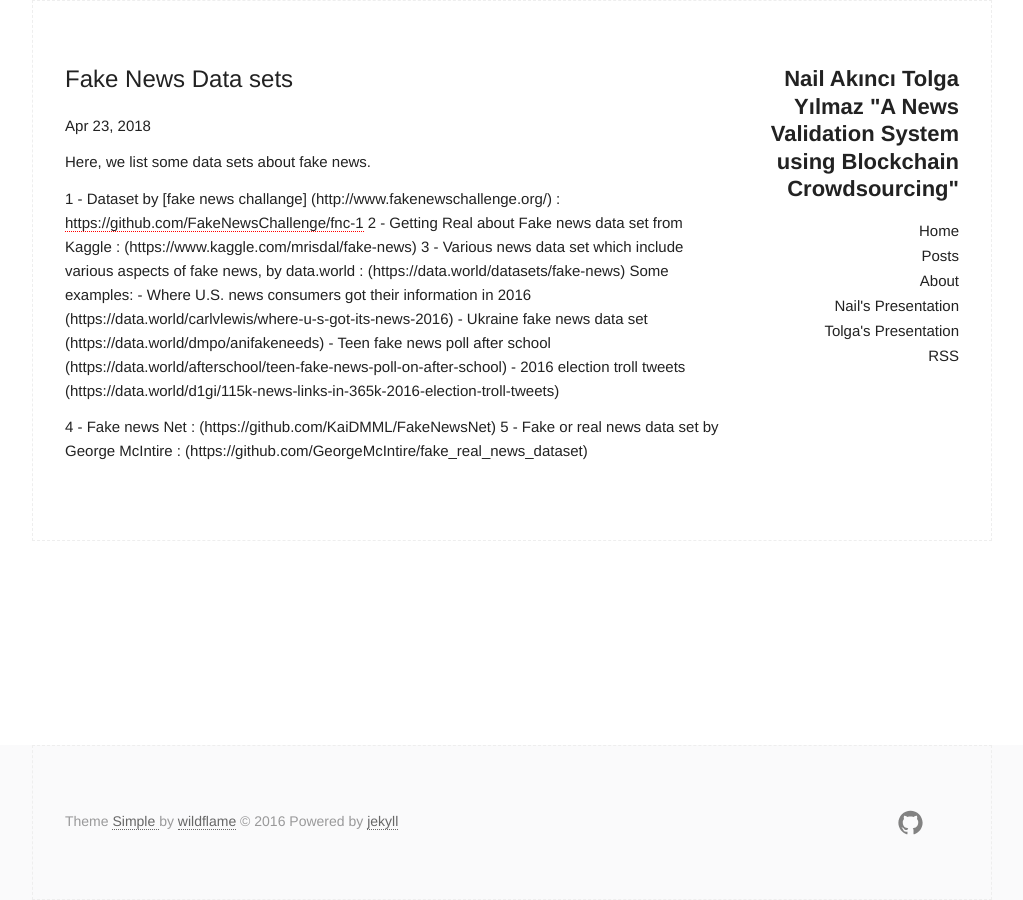
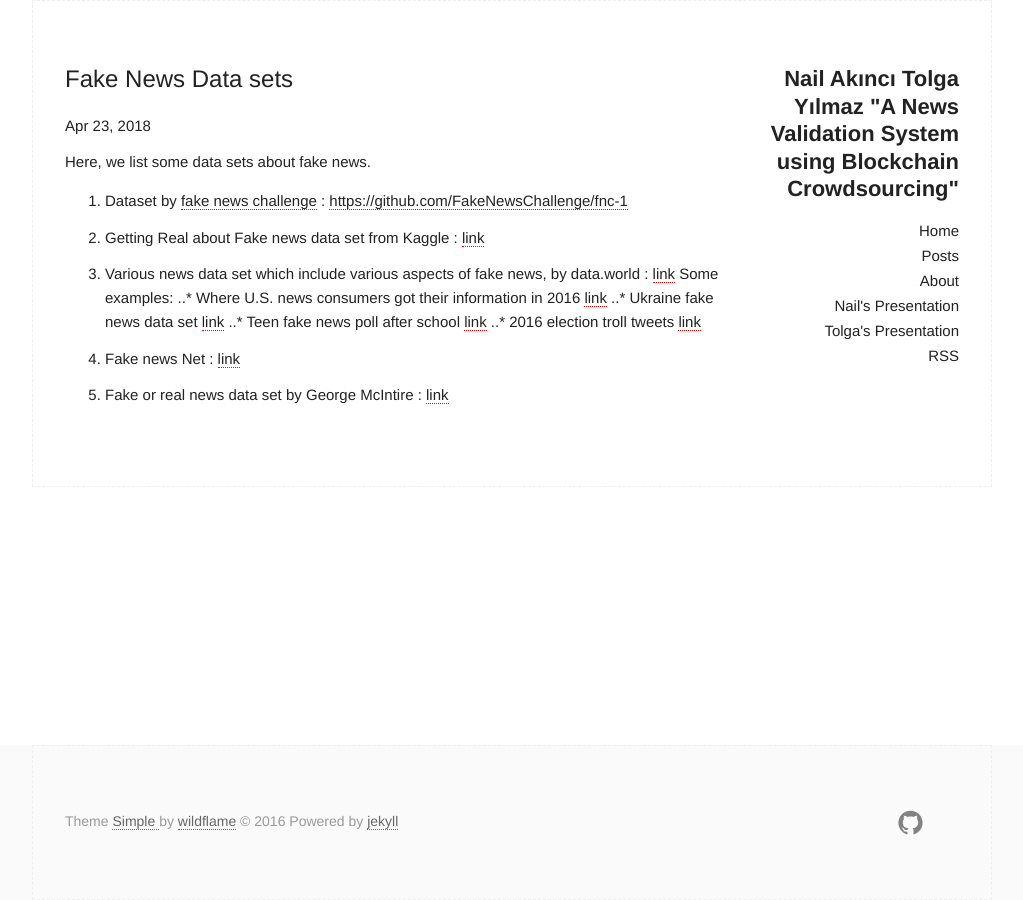
Before and after one commit to yilmaztolga/cs513, a Jekyll site: the page built from _posts/2018-04-23-fake-news-data-sets.md, in a window 1280 px wide. Shown: the whole page, without its empty margins (128-1151 px from the left). Built offline with Jekyll 4.4.1, drawn with Linux system fonts in a browser that asks for light colours.

Commit message:
Added posts

```diff
--- a/_posts/2018-04-23-fake-news-data-sets.md
+++ b/_posts/2018-04-23-fake-news-data-sets.md
@@ -7,17 +7,20 @@ description: A collection we gather from various resources
 
 Here, we list some data sets about fake news.
 
-1 - Dataset by [fake news challange] (http://www.fakenewschallenge.org/) : [https://github.com/FakeNewsChallenge/fnc-1](https://github.com/FakeNewsChallenge/fnc-1)
-2 - Getting Real about Fake news data set from Kaggle : (https://www.kaggle.com/mrisdal/fake-news)
-3 - Various news data set which include various aspects of fake news, by data.world : (https://data.world/datasets/fake-news)
+1. Dataset by [fake news challenge](http://www.fakenewschallenge.org/) : [https://github.com/FakeNewsChallenge/fnc-1](https://github.com/FakeNewsChallenge/fnc-1)
+
+2. Getting Real about Fake news data set from Kaggle : [link](https://www.kaggle.com/mrisdal/fake-news)
+
+3. Various news data set which include various aspects of fake news, by data.world : [link](https://data.world/datasets/fake-news)
 	Some examples:
-	- Where U.S. news consumers got their information in 2016 (https://data.world/carlvlewis/where-u-s-got-its-news-2016)
-	- Ukraine fake news data set (https://data.world/dmpo/anifakeneeds)
-	- Teen fake news poll after school (https://data.world/afterschool/teen-fake-news-poll-on-after-school)
-	- 2016 election troll tweets (https://data.world/d1gi/115k-news-links-in-365k-2016-election-troll-tweets)
+	..* Where U.S. news consumers got their information in 2016 [link](https://data.world/carlvlewis/where-u-s-got-its-news-2016)
+	..* Ukraine fake news data set [link](https://data.world/dmpo/anifakeneeds)
+	..* Teen fake news poll after school [link](https://data.world/afterschool/teen-fake-news-poll-on-after-school)
+	..* 2016 election troll tweets [link](https://data.world/d1gi/115k-news-links-in-365k-2016-election-troll-tweets)
 
-4 - Fake news Net : (https://github.com/KaiDMML/FakeNewsNet)
-5 - Fake or real news data set by George McIntire : (https://github.com/GeorgeMcIntire/fake_real_news_dataset)
+4. Fake news Net : [link](https://github.com/KaiDMML/FakeNewsNet)
+
+5. Fake or real news data set by George McIntire : [link](https://github.com/GeorgeMcIntire/fake_real_news_dataset)
 
 
 <!--description-->
```
